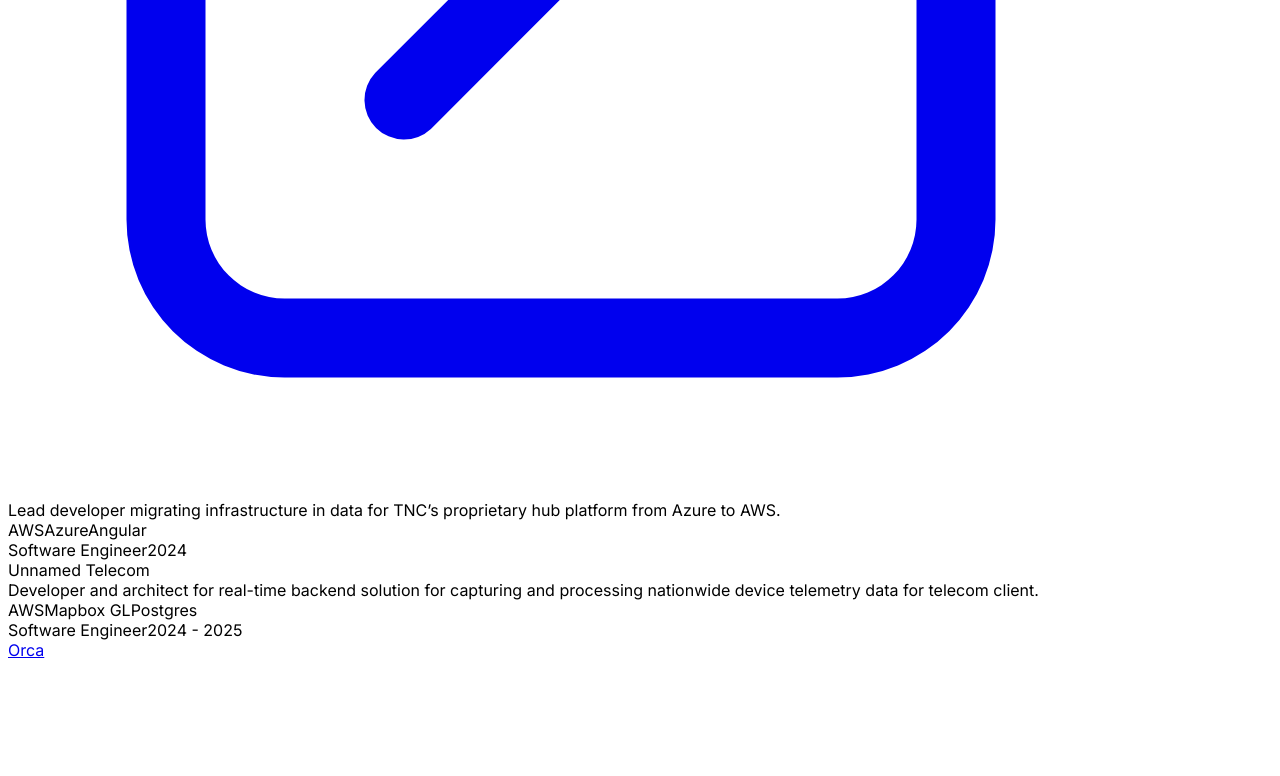
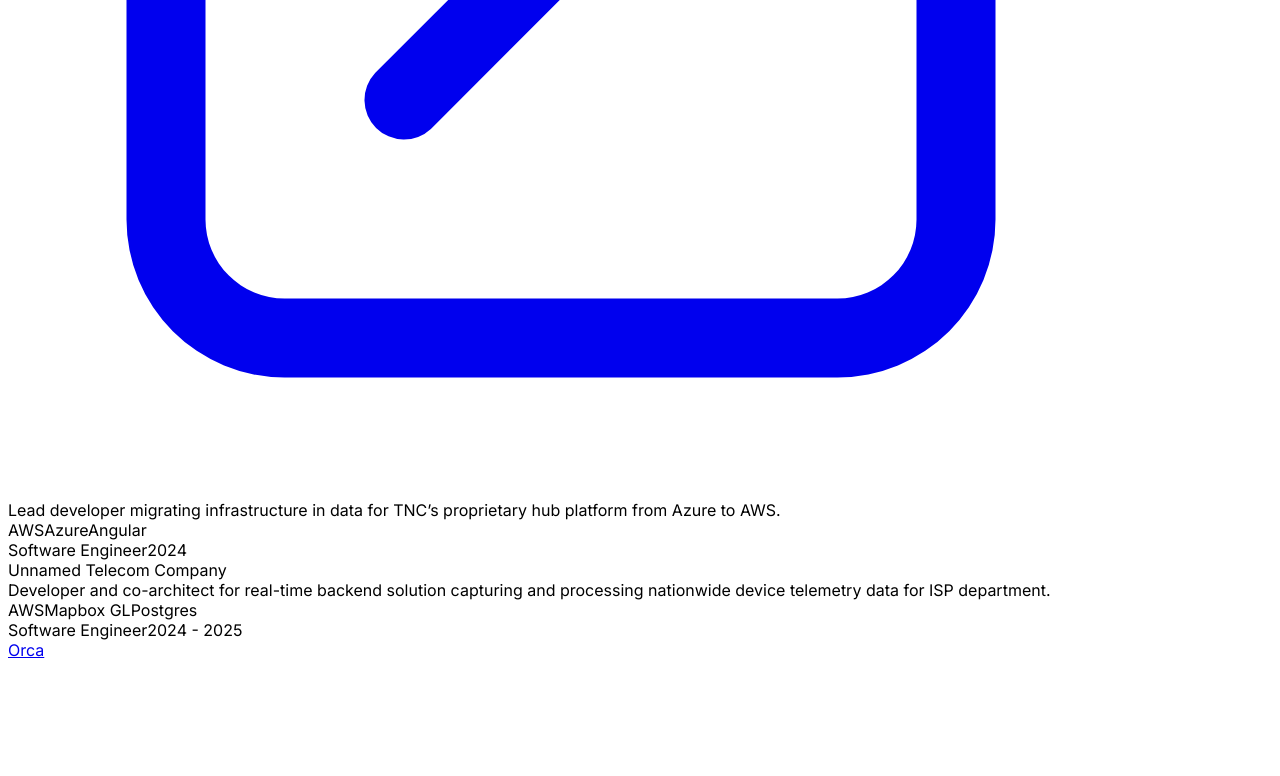
Before and after one commit to kyleaig2/kyleaig-v2, a Next.js app: page /work in a window 1280 px wide. Shown: the part 4940-5716 px from the top of the page. Built offline with nearby package versions, Linux system fonts and the light colour scheme.

Commit message:
updates timeline data

```diff
--- a/src/content/work.ts
+++ b/src/content/work.ts
@@ -62,7 +62,7 @@ export const work_timeline: TimelineEntryProps[] = [
     id: "telecom_project_search",
     years: 2023,
     title: "Backend Engineer",
-    employer: "Unnamed Telecom",
+    employer: "Unnamed Telecom Company",
     description:
       "Backend contributor for telecom’s GIS project search, synchronizing across databases and expanding data discovery and ease of use for field engineers and planners.",
     location: "Remote",
@@ -87,9 +87,9 @@ export const work_timeline: TimelineEntryProps[] = [
     id: "isp",
     years: 2024,
     title: "Software Engineer",
-    employer: "Unnamed Telecom",
+    employer: "Unnamed Telecom Company",
     description:
-      "Developer and architect for real-time backend solution for capturing and processing nationwide device telemetry data for telecom client.",
+      "Developer and co-architect for real-time backend solution capturing and processing nationwide device telemetry data for ISP department.",
     location: "Remote",
     tags: [
       "AWS", "Mapbox GL", "Postgres"
```
